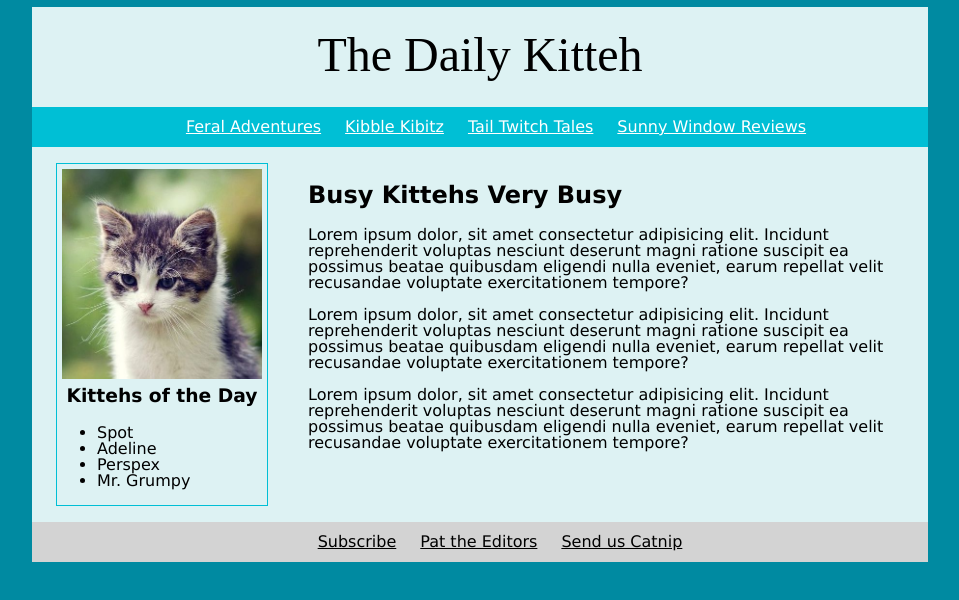
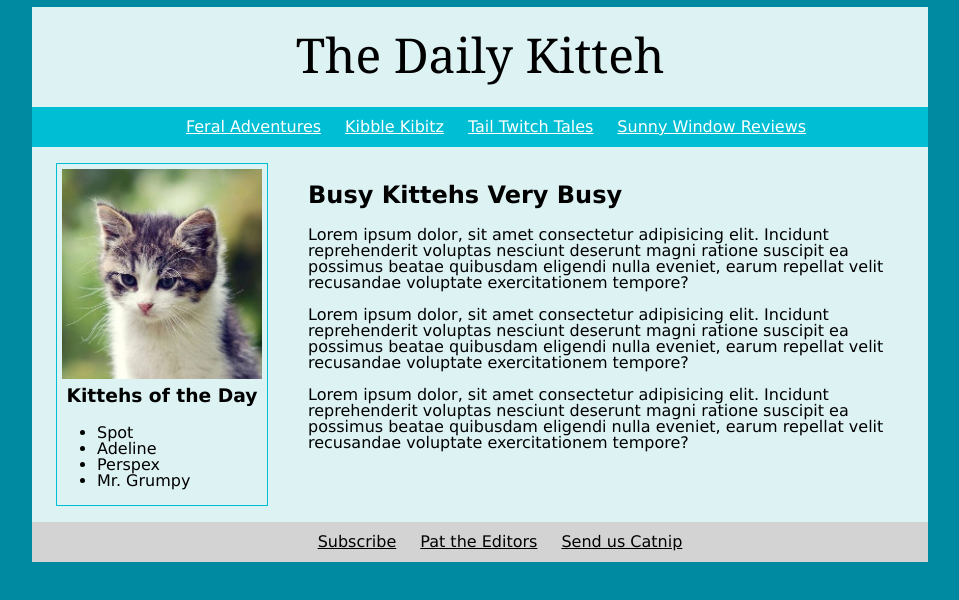
Before and after one commit to Schnorschel/the-daily-kitteh, a website: page public/index.html in a window 1280 px wide. Shown: the whole page, without its empty margins (160-1119 px from the left). Drawn offline with Linux system fonts and the light colour scheme.

Commit message:
Updated font type for page header: It's Georgia!

```diff
--- a/public/screen.css
+++ b/public/screen.css
@@ -14,7 +14,7 @@ body {
 }
 
 header {
-  font-family: 'Times Roman';
+  font-family: 'Georgia';
   text-align: center;
   font-size: 48px;
   padding-top: 0.5em;
```
